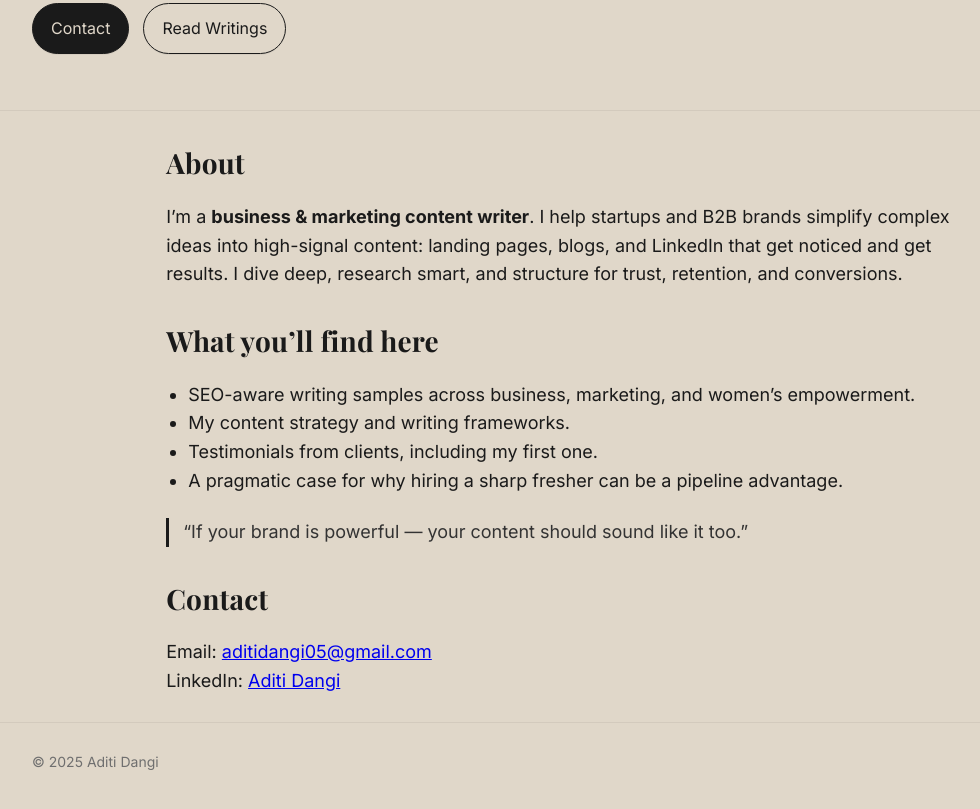
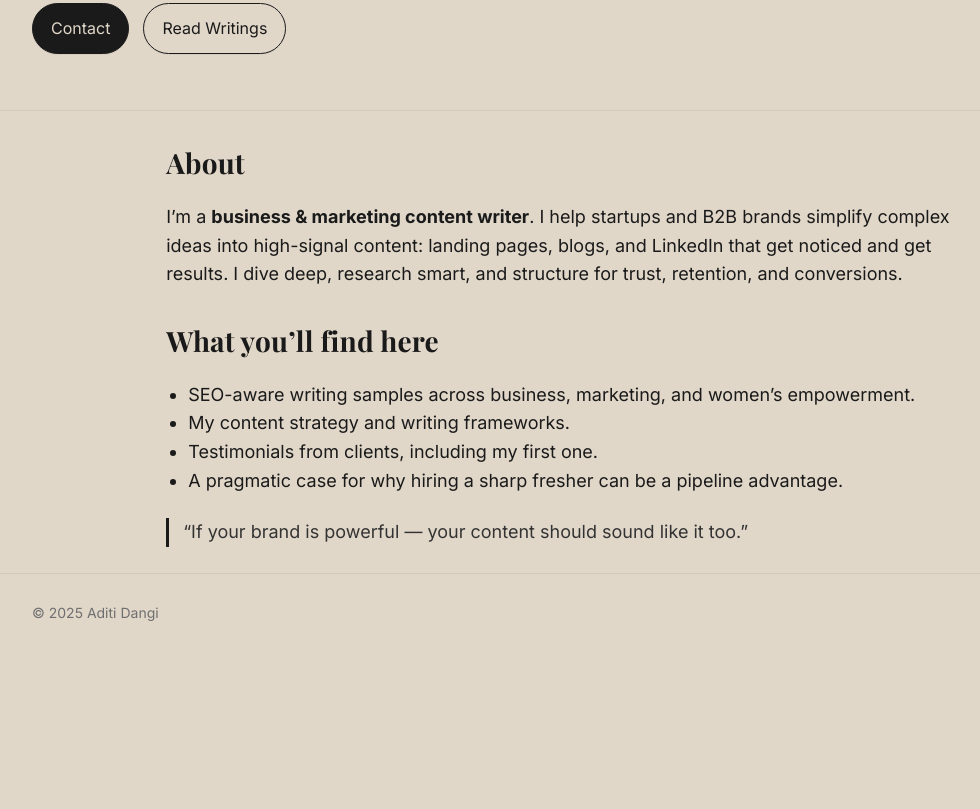
Before and after one commit to AditiDangi05/Aditidangi05.github.io, a plain HTML site: page index.html in a window 1280 px wide. Shown: the part 405-1214 px from the top of the page, without its empty margins (58-1038 px from the left). After the commit the page ends 1077 px from the top, so only its background shows below. Drawn offline with nearby package versions, Linux system fonts and the light colour scheme.

Commit message:
Update index.html

```diff
--- a/index.html
+++ b/index.html
@@ -59,12 +59,6 @@
       </ul>
 
       <blockquote>“If your brand is powerful — your content should sound like it too.”</blockquote>
-
-      <h2>Contact</h2>
-      <p>
-        Email: <a data-email href="#">aditidangi05@gmail.com</a><br>
-        LinkedIn: <a data-linkedin href="#">Aditi Dangi</code></a>
-      </p>
       <!--
         The anchors above use data-attrs so assets/script.js wires:
           mailto:aditidangi05@gmail.com
```
